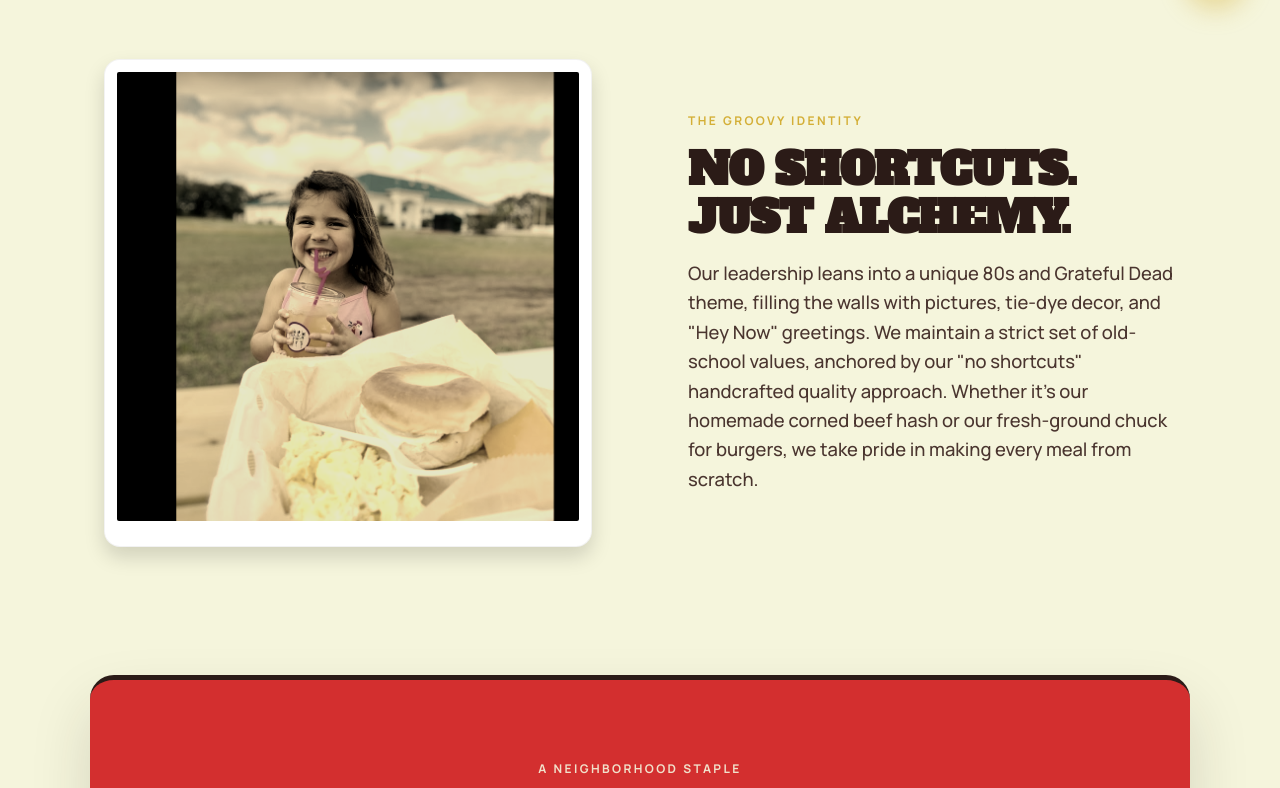
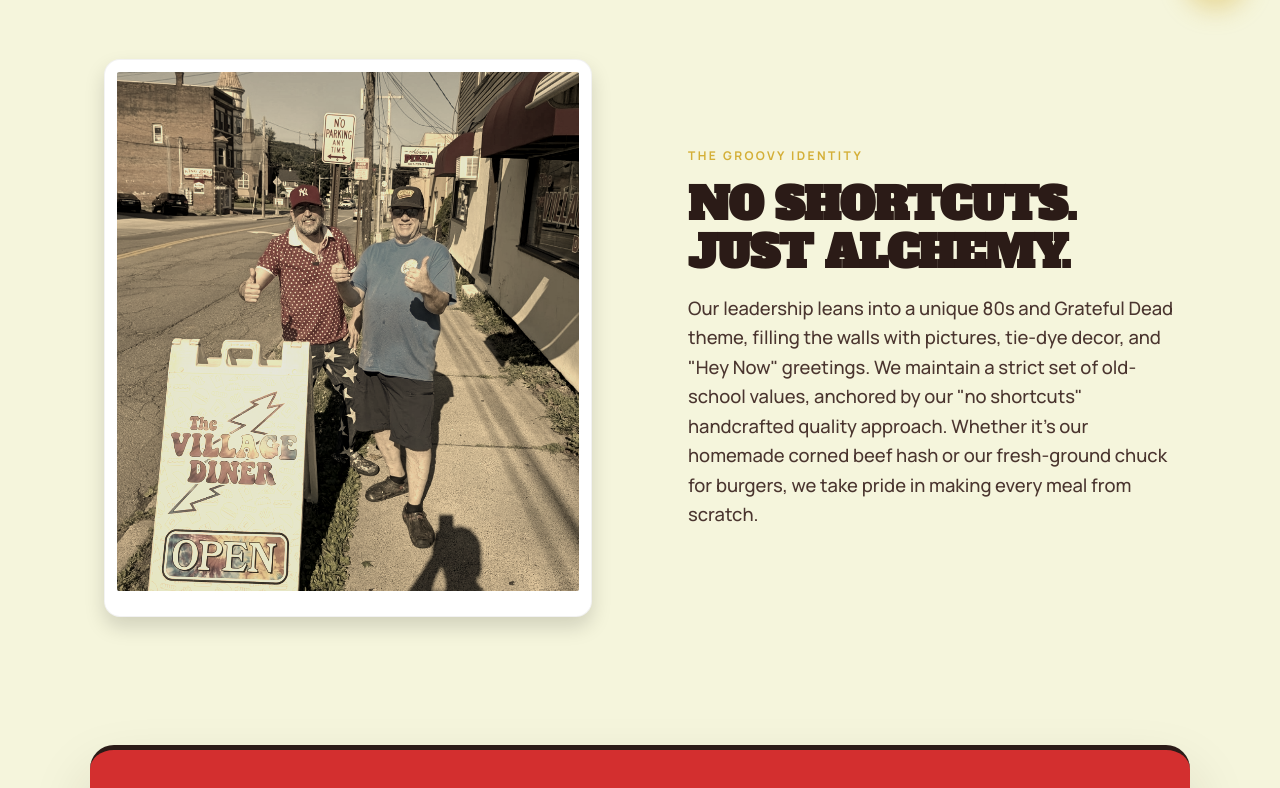
Before and after one commit to Shivacharanmandhapuram/amyscafe, a website built with Vite: page about.html in a window 1280 px wide. Shown: the part 768-1556 px from the top of the page. Built offline with nearby package versions, Linux system fonts and the light colour scheme.

Commit message:
fix: update html for groovy identity photo

```diff
--- a/about.html
+++ b/about.html
@@ -53,7 +53,7 @@
         <!-- Pillar 2: The Team -->
         <section class="about-grid" style="margin-top: 6rem;">
             <div class="about-image-wrap left-tilt animate-fade-in-up polaroid-frame" style="padding: 12px 12px 25px 12px; background-color: #fff; box-shadow: 0 10px 20px rgba(0,0,0,0.15);">
-                <img src="/public/customer.png" alt="Happy customer with bagel at the Village Diner" class="vintage-sepia" style="border-radius: 2px; width: 100%; height: 100%; object-fit: cover;">
+                <img src="/public/groovy-identity.jpg" alt="The Village Diner Sign and Founders" class="vintage-sepia" style="border-radius: 2px; width: 100%; height: 100%; object-fit: cover;">
             </div>
             <div class="about-text-block animate-fade-in-up-delay">
                 <div class="text-label text-highlight tracking-widest" style="margin-bottom: 1rem; font-weight: 800;">THE GROOVY IDENTITY</div>
```
